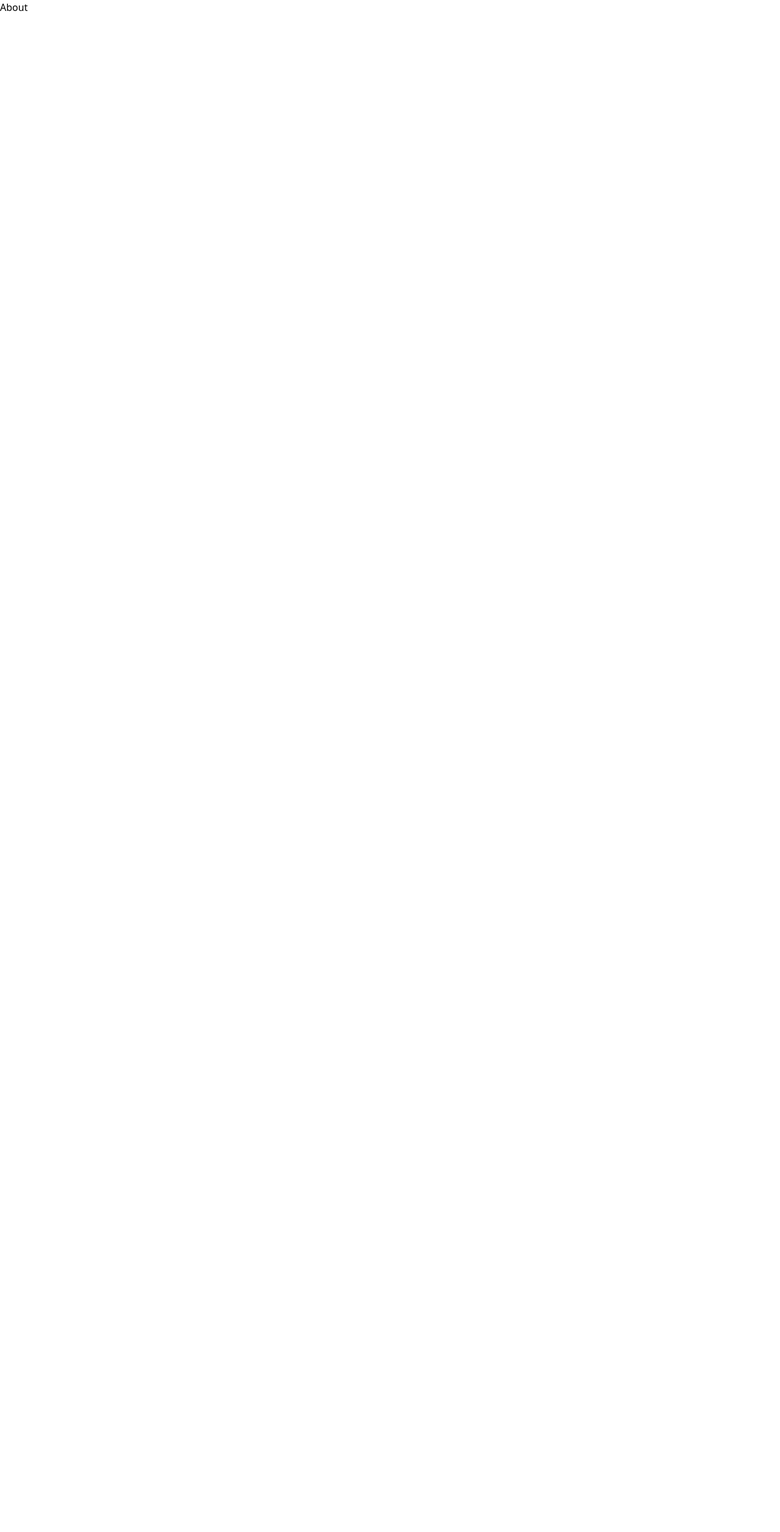
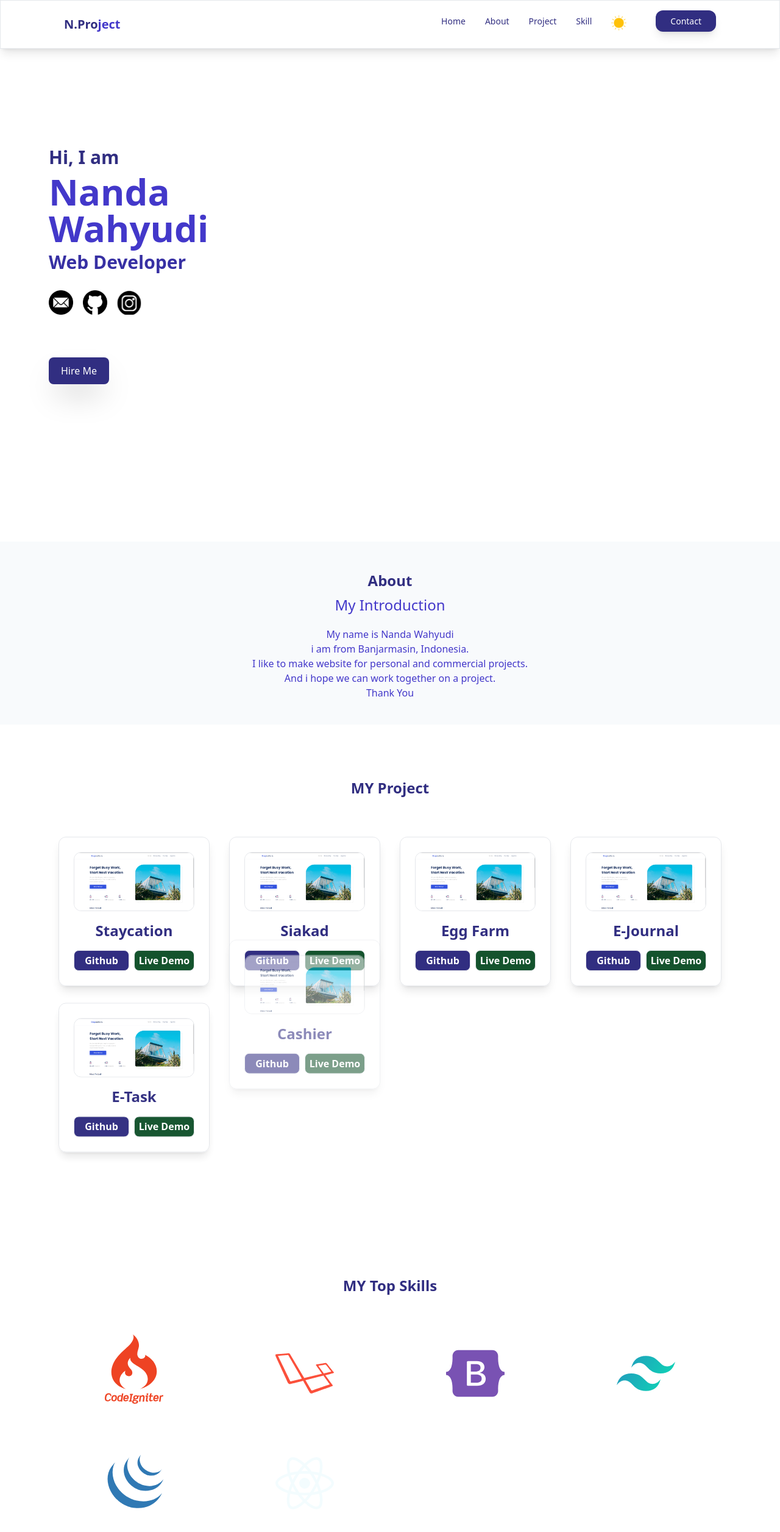
Before and after one commit to nadws/nadws.github.io, a Next.js app: page /About in a window 1280 px wide. Shown: the top 2512 px of the page at 61% size. Before the commit the page ends 800 px from the top, so only its background shows below. Built offline with nearby package versions, Linux system fonts and the light colour scheme.

Commit message:
fix eslint

```diff
--- a/pages/About.js
+++ b/pages/About.js
@@ -1,3 +1,34 @@
-export default function About() {
-  return <div>About</div>;
+import Head from "next/head";
+
+import Navbar from "./parts/navbar";
+import Navbuttom from "./parts/Navbuttom";
+import Hero from "./Home/Hero";
+import Introduction from "./Home/Introduction";
+import Myproject from "./Home/Myproject";
+import Skill from "./Home/Skill";
+import { ThemeProvider } from "next-themes";
+
+export default function Home() {
+  return (
+    <>
+      <ThemeProvider attribute="class">
+        <Head>
+          <title>Portofolio</title>
+          <link rel="preconnect" href="https://fonts.googleapis.com" />
+          <link rel="preconnect" href="https://fonts.gstatic.com" crossorigin />
+          <link
+            href="https://fonts.googleapis.com/css2?family=Poppins:wght@200;500;600&display=swap"
+            rel="stylesheet"
+          />
+        </Head>
+
+        <Navbuttom />
+        <Navbar />
+        <Hero />
+        <Introduction />
+        <Myproject />
+        <Skill />
+      </ThemeProvider>
+    </>
+  );
 }
--- a/pages/_app.js
+++ b/pages/_app.js
@@ -1,7 +1,7 @@
-import '../styles/globals.css'
+import "../styles/globals.css";
 
 function MyApp({ Component, pageProps }) {
-  return <Component {...pageProps} />
+  return <Component {...pageProps} />;
 }
 
-export default MyApp
+export default MyApp;
--- a/pages/index.js
+++ b/pages/index.js
@@ -8,7 +8,7 @@ import Myproject from "./Home/Myproject";
 import Skill from "./Home/Skill";
 import { ThemeProvider } from "next-themes";
 
-export default function Home() {
+export default function index() {
   return (
     <>
       <ThemeProvider attribute="class">
```
Also changed, not shown: .eslintrc.json.
